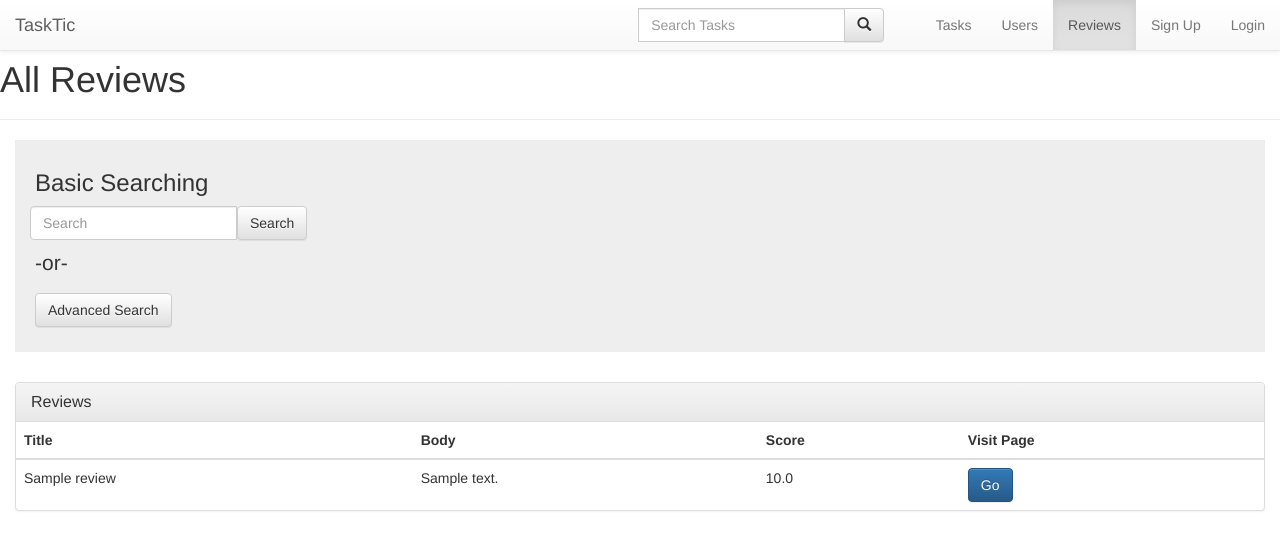
After one commit to dps7ud/ISAProject, a Django app: template web_app/web_app/templates/web_app/review_all.html in a window 1280 px wide. The commit adds this page. Shown: the top 550 px of the page. Run offline with Django 3.2, Linux system fonts and the light colour scheme; tables that the repository leaves empty hold one stand-in row (values such as "Sample post"); the template is opened without the code that fills it: values that come from a table or form of the project are taken from there, most other values are stand-ins (such as "Sample title", 1, 10 or a date in 2020).

Commit message:
add searching page for reviews

```diff
--- a/exp_app/exp_app/urls.py
+++ b/exp_app/exp_app/urls.py
@@ -21,6 +21,7 @@ from . import views
 urlpatterns = [
     url(r'^home/$', views.home, name='home'),
     url(r'^review/(?P<review_id>[0-9]+)/$', views.review, name='review'),
+    url(r'^review/$', views.review_all, name='review_all'),
     url(r'^task/(?P<task_id>[0-9]+)/$', views.task, name='task'),
     url(r'^task/$', views.task_all, name='task_all'),
     url(r'^user/(?P<user_id>[0-9]+)/$', views.user, name='user'),
--- a/model_app/model_app/urls.py
+++ b/model_app/model_app/urls.py
@@ -31,6 +31,7 @@ urlpatterns = [
         name='authenticator'),
     url(r'^api/v1/review/info/(?P<review_id>[0-9]+)/$', views.review_info, name='review_info'),
     url(r'^api/v1/review/create/$', views.review_create, name='review_create'),
+    url(r'^api/v1/review/all/$', views.review_all, name='review_all'),
     url(r'^api/v1/task/info/(?P<task_id>[0-9]+)/$', views.task_info, name='task_info'),
     url(r'^api/v1/task/main/(?P<task_id>[0-9]+)/$', views.task_main, name='task_main'),
     url(r'^api/v1/task/create/$', views.task_create, name='task_create'),
--- a/web_app/static/js/setup.js
+++ b/web_app/static/js/setup.js
@@ -97,6 +97,9 @@ $("#addFieldButton").on('click', function(e){
     if (type == "user"){
       $("#advancedSearchForm").append(
         '<div><input type="text" class="form-control" placeholder="Search" name="username" id="input' + newCount + '"><select class="form-control fieldInput" id="field' + newCount + '"><option value="username">Username</option><option value="name">Name</option><option value="email">Email</option><option value="bio">Bio</option><option value="location">Location</option></select><button class="btn btn-default removeField" type="button" id="remove1">Remove Field</button></div>')
+    } else if(type == "review"){
+      $("#advancedSearchForm").append(
+        '<div><input type="text" class="form-control" placeholder="Search" name="username" id="input' + newCount + '"><select class="form-control fieldInput" id="field' + newCount + '"><option value="title">Title</option><option value="body">Body</option><option value="score">Score</option></select><button class="btn btn-default removeField" type="button" id="remove1">Remove Field</button></div>')
     } else{
       $("#advancedSearchForm").append(
         '<div><input type="text" class="form-control" placeholder="Search" name="title" id="input' + newCount + '"><select class="form-control fieldInput" id="field'+ newCount + '"><option value="title">Title</option><option value="location">Location</option><option value="status">Status</option><option value="description">Description</option></select><button class="btn btn-default removeField" type="button" id="remove1">Remove Field</button></div>'
--- a/web_app/web_app/templates/web_app/base.html
+++ b/web_app/web_app/templates/web_app/base.html
@@ -32,7 +32,7 @@
               <ul class="nav navbar-nav navbar-right" id="navBodyBar">
                 <li><a href="/task/" id="nav1">Tasks</a></li>
                 <li><a href="/user/" id="nav2">Users</a></li>
-                <li><a href="/review/1/" id="nav3">Reviews</a></li>
+                <li><a href="/review/" id="nav3">Reviews</a></li>
                 <li><a href="/signup/" id="nav4">Sign Up</a></li>
                 <li><a href="/login/" id="nav5">Login</a></li>
               </ul>
--- /dev/null
+++ b/web_app/web_app/templates/web_app/review_all.html
@@ -0,0 +1,84 @@
+{% extends 'web_app/base.html' %}
+
+{% block content %}
+
+        <div class="page-header">
+            <h1>All Reviews </h1>
+        </div>
+        <div class="col-sm-12">
+            <div class="jumbotron" id="searchOptions" style="padding-top:10px; padding-bottom:10px">
+              <div style="display:block;" id="basicSearchBlock">
+                  <h3 style="margin-left:20px">Basic Searching</h3>
+                  <form class="navbar-form" role="search" action="/review/">
+                    <input type="hidden" name="type" value="review">
+                    <div class="input-group">
+                        <div>
+                            <input type="text" class="form-control" placeholder="Search" name="all" id="all">
+                            <button class="btn btn-default" type="submit">Search</button>
+                        </div>
+                    </div>
+                  </form>
+                  <div style="margin-left:20px">
+                      <p> -or- </p>
+                      <p><button class="btn btn-default" id="switchToAdvanced">Advanced Search </button></p>
+                  </div>
+              </div>
+              <div style="display:none;" id="advancedSearchBlock">
+                  <h3 style="margin-left:20px">Advanced Searching</h3>
+                  <form class="navbar-form" role="search" action="/review/">
+                    <input type="hidden" name="type" value="review">
+                    <div class="input-group" id="advancedSearchForm" count="1">
+                        <div class="lastInput" id="1">
+                            <input type="text" class="form-control" placeholder="Search" name="title" id="input1">
+                            <select class="form-control fieldInput" id="field1">
+                                <option value="title">Title</option>
+                                <option value="body">Body</option>
+                                <option value="score">Score</option>
+                            </select>
+                            <button class="btn btn-default removeField" type="button" id="remove1">Remove Field</button>
+                        </div>
+
+
+                    </div>
+                    <br><button class="btn btn-default" id="addFieldButton" data-type="review">Add Field</button>
+                    <button class="btn btn-default" type="submit">Search</button>
+                  </form>
+                  <div style="margin-left:20px">
+                      <p> -or- </p>
+                      <p><button class="btn btn-default" id="switchToBasic">Basic Search </button></p>
+                  </div>
+               </div>
+            </div>
+        </div>
+        <div class="col-sm-12">
+        <div class="panel panel-default">
+            <!-- Default panel contents -->
+            <div class="panel-heading">
+                <h3 class="panel-title">Reviews</h3>
+            </div>
+
+            <table class="table">
+                <thead>
+                    <tr>
+                        <th>Title</th>
+                        <th>Body</th>
+                        <th>Score</th>
+                        <th>Visit Page </th>
+                    </tr>
+                </thead>
+                <tbody>
+                {% for review in reviews %}
+                    <tr>
+                        <td> {{review.title}}</td>
+                        <td> {{review.body}}</td>
+                        <td> {{review.score}}</td>
+                        <td> <a class = "btn btn-primary" href="/review/{{ review.id }}/" role="button">Go</a> </td>
+
+                    </tr>
+                {% endfor %}
+                </tbody>
+
+            </table>
+        </div>
+        </div>
+{% endblock %}
--- a/web_app/web_app/urls.py
+++ b/web_app/web_app/urls.py
@@ -19,6 +19,7 @@ urlpatterns = [
     url(r'^home/?', views.home, name='home'),
     url(r'^login/?', views.login, name='login'),
     url(r'^logout/?', views.logout, name='logout'),
+    url(r'^review/?$', views.review_all, name='review_all'),
     url(r'^review/(?P<review_id>[0-9]+)/?$', views.review, name='review'),
     url(r'^signup/?', views.signup, name='signup'),
     url(r'^task/(?P<task_id>[0-9]+)/?$', views.task, name='task'),
```
Also changed, not shown: exp_app/exp_app/views.py (+52 -0 lines), model_app/model_app/views.py (+7 -0 lines), web_app/web_app/views.py (+17 -0 lines).
